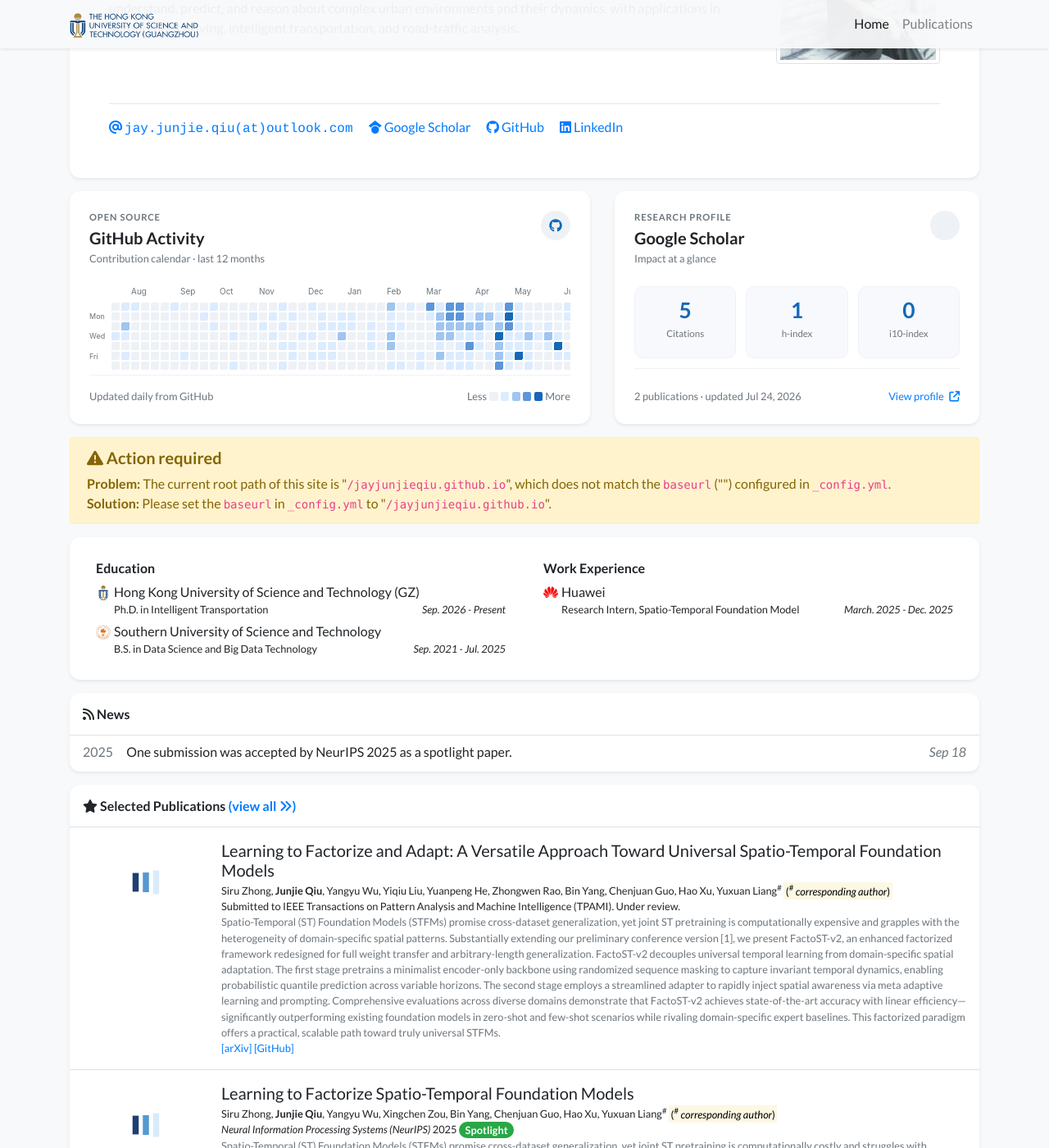
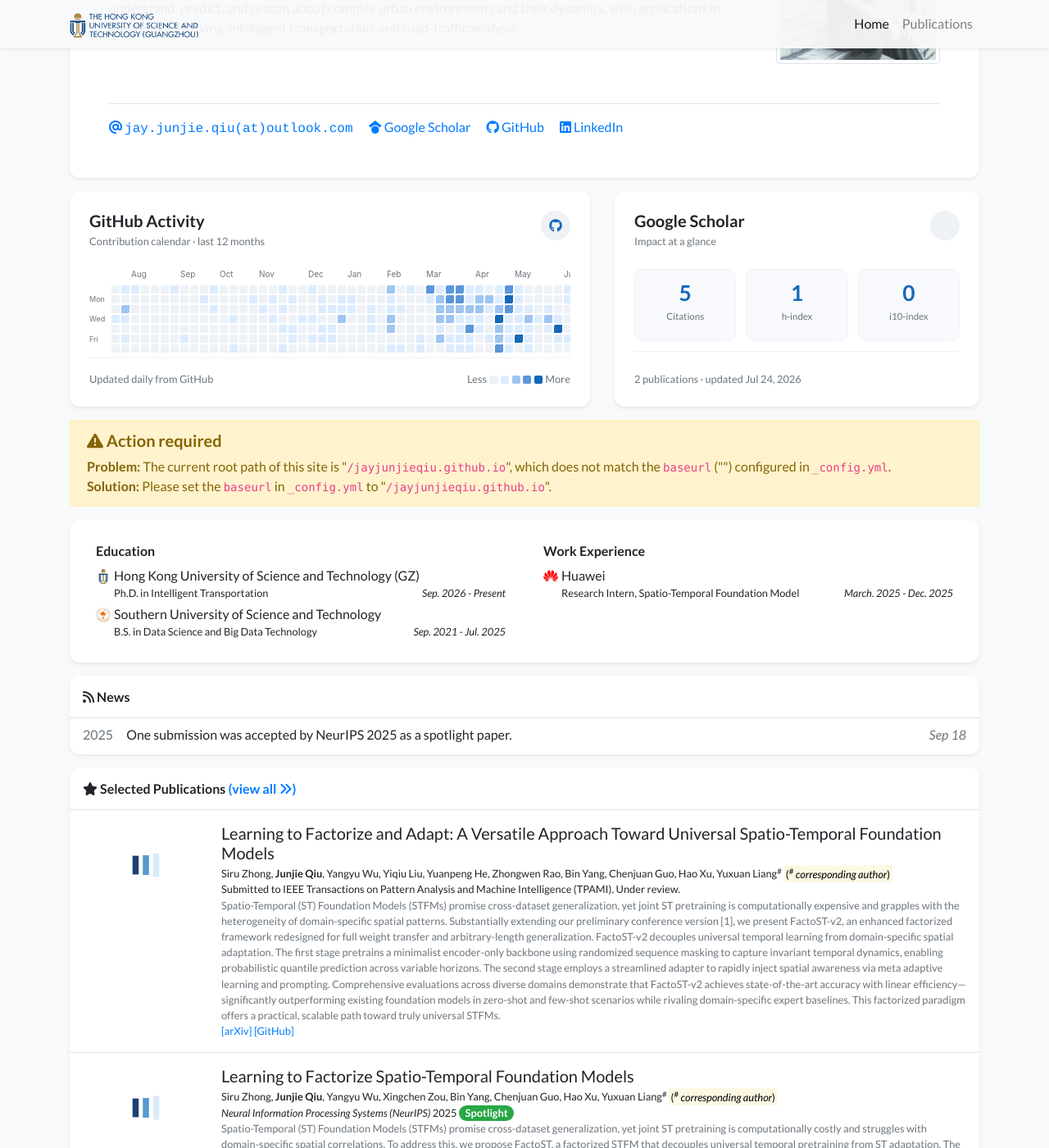
Before and after one commit to jayjunjieqiu/jayjunjieqiu.github.io, a Jekyll site: the page built from index.html, in a window 1280 px wide and 1400 px high, scrolled down 250 px. Shown: the whole window at 82% size. Built offline with Jekyll 4.4.1, drawn with Linux system fonts in a browser that asks for light colours; nearby versions of some CDN libraries; a style sheet for code colours, icons or effects is not loaded.

Commit message:
Simplify activity card labels

```diff
--- a/_includes/widgets/github_contributions.html
+++ b/_includes/widgets/github_contributions.html
@@ -4,7 +4,6 @@
             <div class="card-body p-4 d-flex flex-column">
                 <div class="d-flex align-items-start justify-content-between">
                     <div>
-                        <p class="github-card-kicker mb-1">Open source</p>
                         <h5 class="mb-1">GitHub Activity</h5>
                         <p class="small text-muted mb-0">Contribution calendar · last 12 months</p>
                     </div>
@@ -40,7 +39,6 @@
             <div class="card-body p-4 d-flex flex-column">
                 <div class="d-flex align-items-start justify-content-between">
                     <div>
-                        <p class="github-card-kicker mb-1">Research profile</p>
                         <h5 class="mb-1">Google Scholar</h5>
                         <p class="small text-muted mb-0">Impact at a glance</p>
                     </div>
@@ -66,9 +64,8 @@
                         </div>
                     </div>
                 </div>
-                <div class="google-scholar-meta mt-auto pt-4 d-flex justify-content-between align-items-end">
+                <div class="google-scholar-meta mt-auto pt-4 d-flex align-items-end">
                     <span class="small text-muted">{{ site.data.google_scholar.articles }} publications · updated {{ site.data.google_scholar.fetched_at | date: "%b %-d, %Y" }}</span>
-                    <a class="small no-break" target="_blank" rel="noopener" href="{{ site.data.google_scholar.profile_url }}">View profile <i class="fas fa-arrow-up-right-from-square ml-1"></i></a>
                 </div>
             </div>
         </section>
--- a/assets/css/global.css
+++ b/assets/css/global.css
@@ -105,14 +105,6 @@ div.lazy {
     height: auto;
 }
 
-.github-card-kicker {
-    color: #6c757d;
-    font-size: 0.7rem;
-    font-weight: 700;
-    letter-spacing: 0.08em;
-    text-transform: uppercase;
-}
-
 .github-card-mark {
     align-items: center;
     background: #eef2f7;
```
